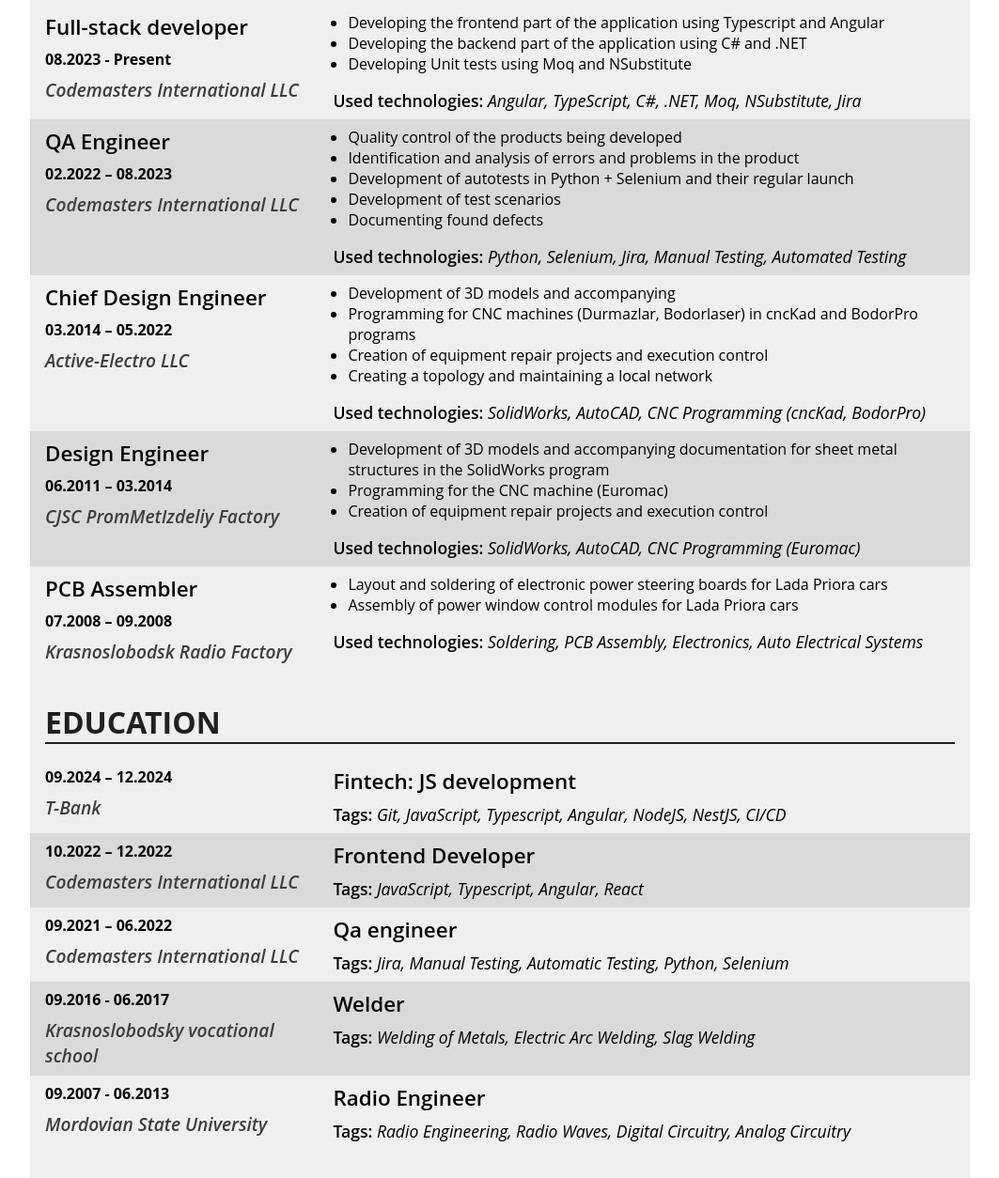
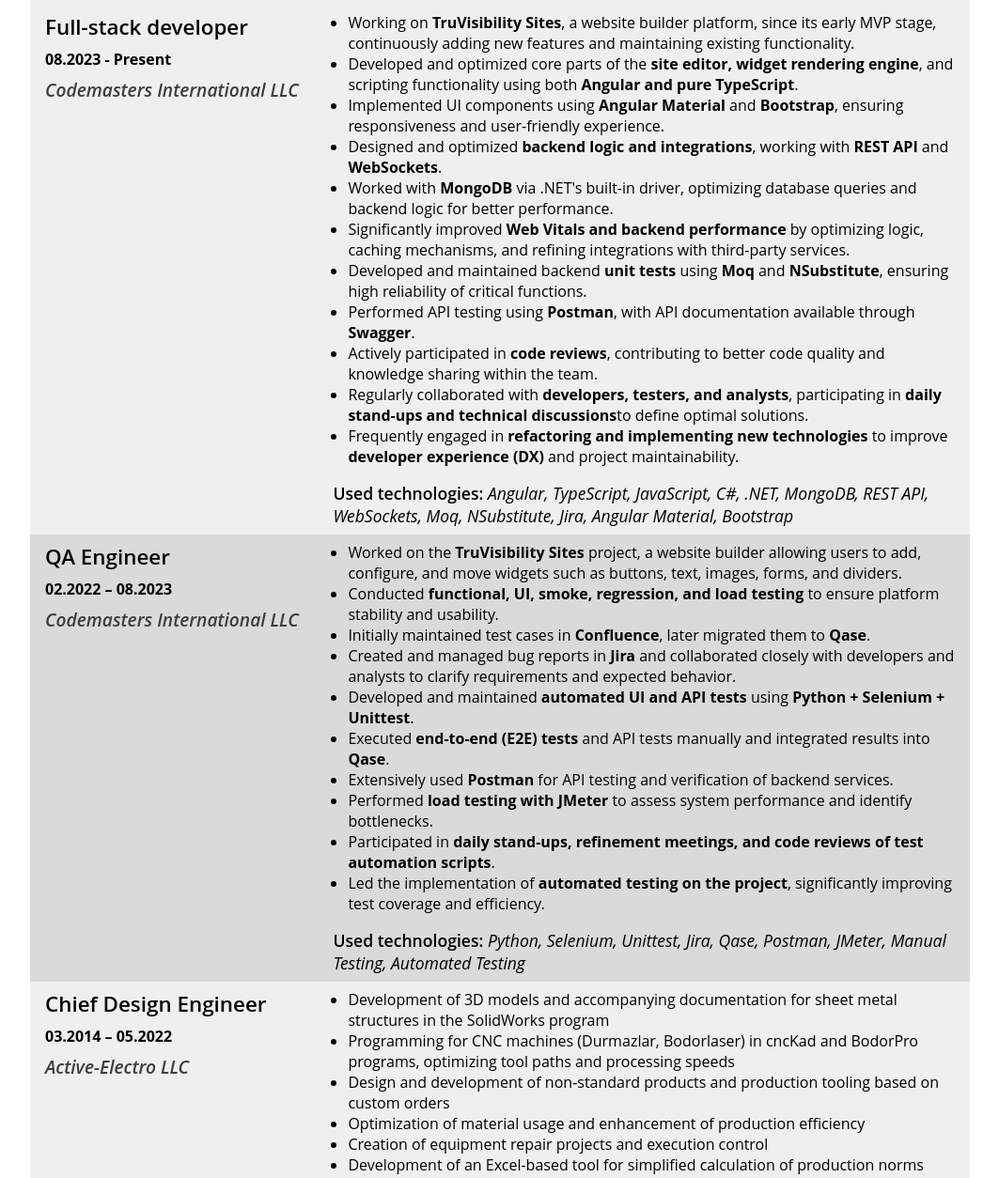
Before and after one commit to alexindima/alexindima.github.io, a plain HTML site: page index.html in a window 1280 px wide. Shown: the part 420-1674 px from the top of the page at 94% size, without its empty margins (108-1171 px from the left). Drawn offline with Linux system fonts and the light colour scheme.

Commit message:
Expand experience information

```diff
--- a/index.html
+++ b/index.html
@@ -57,23 +57,36 @@
                         date="08.2023 - Present"
                         role="Full-stack developer"
                         company="Codemasters International LLC"
-                        technologies="Angular, TypeScript, C#, .NET, Moq, NSubstitute, Jira"
+                        technologies="Angular, TypeScript, JavaScript, C#, .NET, MongoDB, REST API, WebSockets, Moq, NSubstitute, Jira, Angular Material, Bootstrap"
                     >
-                        <li>Developing the frontend part of the application using Typescript and Angular</li>
-                        <li>Developing the backend part of the application using C# and .NET</li>
-                        <li>Developing Unit tests using Moq and NSubstitute</li>
+                        <li>Working on <strong>TruVisibility Sites</strong>, a website builder platform, since its early MVP stage, continuously adding new features and maintaining existing functionality.</li>
+                        <li>Developed and optimized core parts of the <strong>site editor, widget rendering engine</strong>, and scripting functionality using both <strong>Angular and pure TypeScript</strong>.</li>
+                        <li>Implemented UI components using <strong>Angular Material</strong> and <strong>Bootstrap</strong>, ensuring responsiveness and user-friendly experience.</li>
+                        <li>Designed and optimized <strong>backend logic and integrations</strong>, working with <strong>REST API</strong> and <strong>WebSockets</strong>.</li>
+                        <li>Worked with <strong>MongoDB</strong> via .NET's built-in driver, optimizing database queries and backend logic for better performance.</li>
+                        <li>Significantly improved <strong>Web Vitals and backend performance</strong> by optimizing logic, caching mechanisms, and refining integrations with third-party services.</li>
+                        <li>Developed and maintained backend <strong>unit tests</strong> using <strong>Moq</strong> and <strong>NSubstitute</strong>, ensuring high reliability of critical functions.</li>
+                        <li>Performed API testing using <strong>Postman</strong>, with API documentation available through <strong>Swagger</strong>.</li>
+                        <li>Actively participated in <strong>code reviews</strong>, contributing to better code quality and knowledge sharing within the team.</li>
+                        <li>Regularly collaborated with <strong>developers, testers, and analysts</strong>, participating in <strong>daily stand-ups and technical discussions</strong>to define optimal solutions.</li>
+                        <li>Frequently engaged in <strong>refactoring and implementing new technologies</strong> to improve <strong>developer experience (DX)</strong> and project maintainability.</li>
                     </cv-experience>
                     <cv-experience
                         date="02.2022 – 08.2023"
                         role="QA Engineer"
                         company="Codemasters International LLC"
-                        technologies="Python, Selenium, Jira, Manual Testing, Automated Testing"
+                        technologies="Python, Selenium, Unittest, Jira, Qase, Postman, JMeter, Manual Testing, Automated Testing"
                     >
-                        <li>Quality control of the products being developed</li>
-                        <li>Identification and analysis of errors and problems in the product</li>
-                        <li>Development of autotests in Python + Selenium and their regular launch</li>
-                        <li>Development of test scenarios</li>
-                        <li>Documenting found defects</li>
+                        <li>Worked on the <strong>TruVisibility Sites</strong> project, a website builder allowing users to add, configure, and move widgets such as buttons, text, images, forms, and dividers.</li>
+                        <li>Conducted <strong>functional, UI, smoke, regression, and load testing</strong> to ensure platform stability and usability.</li>
+                        <li>Initially maintained test cases in <strong>Confluence</strong>, later migrated them to <strong>Qase</strong>.</li>
+                        <li>Created and managed bug reports in <strong>Jira</strong> and collaborated closely with developers and analysts to clarify requirements and expected behavior.</li>
+                        <li>Developed and maintained <strong>automated UI and API tests</strong> using <strong>Python + Selenium + Unittest</strong>.</li>
+                        <li>Executed <strong>end-to-end (E2E) tests</strong> and API tests manually and integrated results into <strong>Qase</strong>.</li>
+                        <li>Extensively used <strong>Postman</strong> for API testing and verification of backend services.</li>
+                        <li>Performed <strong>load testing with JMeter</strong> to assess system performance and identify bottlenecks.</li>
+                        <li>Participated in <strong>daily stand-ups, refinement meetings, and code reviews of test automation scripts</strong>.</li>
+                        <li>Led the implementation of <strong>automated testing on the project</strong>, significantly improving test coverage and efficiency.</li>
                     </cv-experience>
                     <cv-experience
                         date="03.2014 – 05.2022"
@@ -81,10 +94,14 @@
                         company="Active-Electro LLC"
                         technologies="SolidWorks, AutoCAD, CNC Programming (cncKad, BodorPro)"
                     >
-                        <li>Development of 3D models and accompanying</li>
-                        <li>Programming for CNC machines (Durmazlar, Bodorlaser) in cncKad and BodorPro programs</li>
+                        <li>Development of 3D models and accompanying documentation for sheet metal structures in the SolidWorks program</li>
+                        <li>Programming for CNC machines (Durmazlar, Bodorlaser) in cncKad and BodorPro programs, optimizing tool paths and processing speeds</li>
+                        <li>Design and development of non-standard products and production tooling based on custom orders</li>
+                        <li>Optimization of material usage and enhancement of production efficiency</li>
                         <li>Creation of equipment repair projects and execution control</li>
-                        <li>Creating a topology and maintaining a local network</li>
+                        <li>Development of an Excel-based tool for simplified calculation of production norms</li>
+                        <li>Installation, configuration, and maintenance of the local network infrastructure</li>
+                        <li>Setup and deployment of required software on all company computers</li>
                     </cv-experience>
                     <cv-experience
                         date="06.2011 – 03.2014"
@@ -93,7 +110,9 @@
                         technologies="SolidWorks, AutoCAD, CNC Programming (Euromac)"
                     >
                         <li>Development of 3D models and accompanying documentation for sheet metal structures in the SolidWorks program</li>
-                        <li>Programming for the CNC machine (Euromac)</li>
+                        <li>Programming for the CNC machine (Euromac), optimizing cutting paths and processing speed</li>
+                        <li>Design and prototyping of non-standard products and production tooling</li>
+                        <li>Optimization of material usage and production efficiency</li>
                         <li>Creation of equipment repair projects and execution control</li>
                     </cv-experience>
                     <cv-experience
@@ -104,6 +123,10 @@
                     >
                         <li>Layout and soldering of electronic power steering boards for Lada Priora cars</li>
                         <li>Assembly of power window control modules for Lada Priora cars</li>
+                        <li>Testing and debugging of assembled units to ensure quality and functionality</li>
+                        <li>Identifying and fixing defects in soldering and assembly</li>
+                        <li>Following schematics and assembly instructions to ensure precision</li>
+                        <li>Collaborating with engineers to optimize PCB layouts for production efficiency</li>
                     </cv-experience>
                 </cv-section>
                 <cv-section name="EDUCATION">
```
